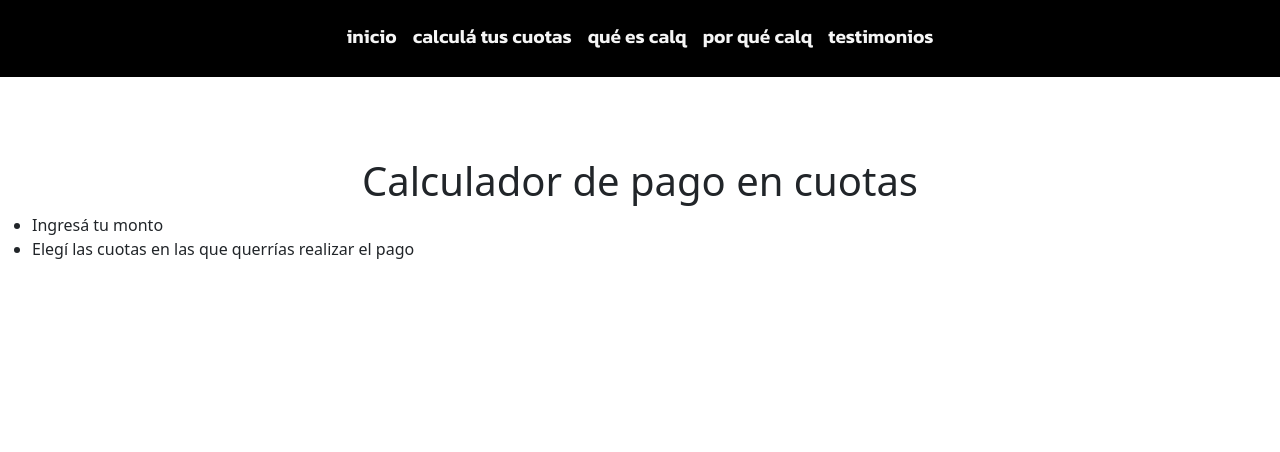
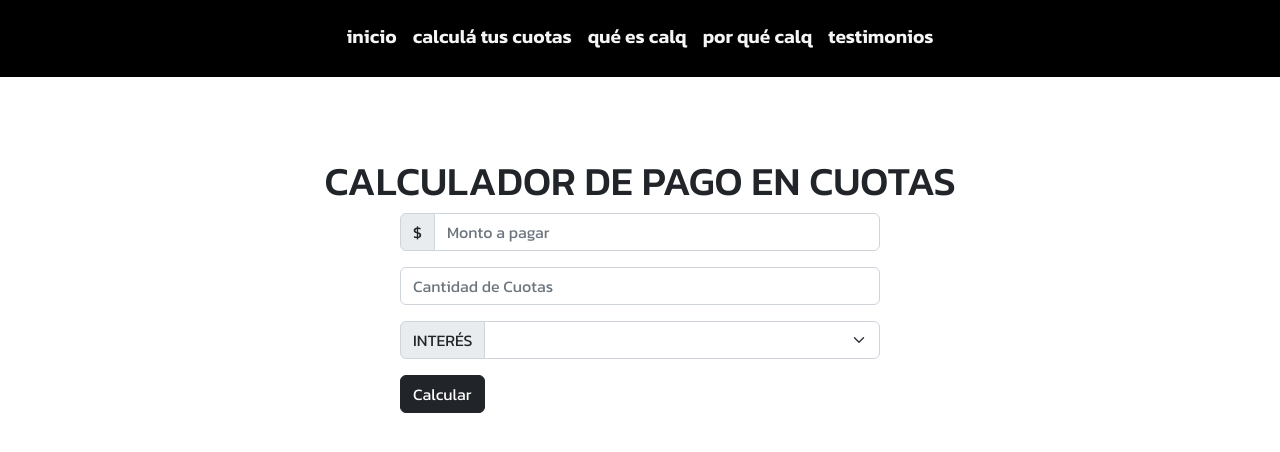
Before and after one commit to candeBrassesco/CalQ, a plain HTML site: page index.html in a window 1280 px wide. Shown: the part 64-516 px from the top of the page. Drawn offline with nearby package versions, Linux system fonts and the light colour scheme.

Commit message:
Agrego eventos

```diff
--- a/css/estilos.css
+++ b/css/estilos.css
@@ -38,7 +38,23 @@ body {
     font-weight: 600;
 }
 
+main{
+    font-family: "Kanit", sans-serif;
+    text-transform: uppercase;
+}
+
+.calculador {
+    display: grid;
+    justify-items: center;
+    justify-content: center;
+
+}
+
 .calculador h1 {
     text-align: center;
     margin-top: 5rem;
 }
+
+.calculador__formulario {
+    width: 30em;
+}
--- a/index.html
+++ b/index.html
@@ -37,12 +37,31 @@
 
     <main>
         <div class="conteiner__fluid calculador" id="calculadora">
-           <h1>Calculador de pago en cuotas</h1>
-           <ul id="pasoXPaso">
-              <li class="pasos">Ingresá tu monto</li>
-              <li class="pasos">Elegí las cuotas en las que querrías realizar el pago</li>
-           </ul>
-
+           <h1 class="calculador__titulo">Calculador de pago en cuotas</h1>
+           <div class="conteiner__fluid calculador__formulario" id="formulario">
+               <div class="input-group mb-3">
+                  <span class="input-group-text" id="basic-addon1">$</span>
+                  <input type="text" id="monto" class="form-control" placeholder="Monto a pagar" aria-label="Monto a pagar" aria-describedby="basic-addon1">
+               </div>
+               <div class="input-group mb-3">
+                  <!-- <label class="input-group-text" id="cantidadCuotas" for="inputGroupSelect01">Cuotas</label> -->
+                  <input type="text" id="cantidadCuotas" class="form-control" placeholder="Cantidad de Cuotas" aria-label="Cantidad de cuotas" aria-describedby="basic-addon1">
+                  <!-- <select class="form-select" id="inputGroupSelect01">
+                     <option selected>Seleccionar...</option>
+                     <option value="1">1</option>
+                     <option value="2">3</option>
+                     <option value="3">6</option>
+                  </select> -->
+              </div>
+              <div class="input-group mb-3">
+                <label class="input-group-text" for="inputGroupSelect01">Interés</label>
+                <select class="form-select" id="inputGroupSelect01">
+                </select>
+              </div>
+            <div>
+                <button type="submit" id="botonCalculador" class="btn btn-dark">Calcular</button>
+            </div>
+           </div>
         </div>
 
         <div class="conteiner__fluid información" id="infoCalQ">
--- a/js/index.js
+++ b/js/index.js
@@ -29,3 +29,23 @@ listaPestañas.forEach((pestaña)=>{
 </li> `
 ulPestañas.appendChild(nuevaPestaña)
 })
+
+// Hago un evento para cada vez que el usuario seleccione las cuotas e ingrese el monto,
+// aparezca un cuadro de texto que indique como le quedan las cuotas.
+
+// Defino la función que va a calcular las cuotas.
+
+function calculadoraInteres (monto, cuotas){
+    let montoCuotas = monto/cuotas
+    alert(`El monto a pagar es de $${monto} dividido en cuotas de $${montoCuotas}`)
+ }
+
+let montoAPagar = document.getElementById ("monto")
+
+let cuotasAPagar = document.getElementById("cantidadCuotas")
+
+let calculador = document.getElementById("botonCalculador")
+
+botonCalculador.onclick = () => {
+    calculadoraInteres(montoAPagar.value, cuotasAPagar.value)
+}
```
